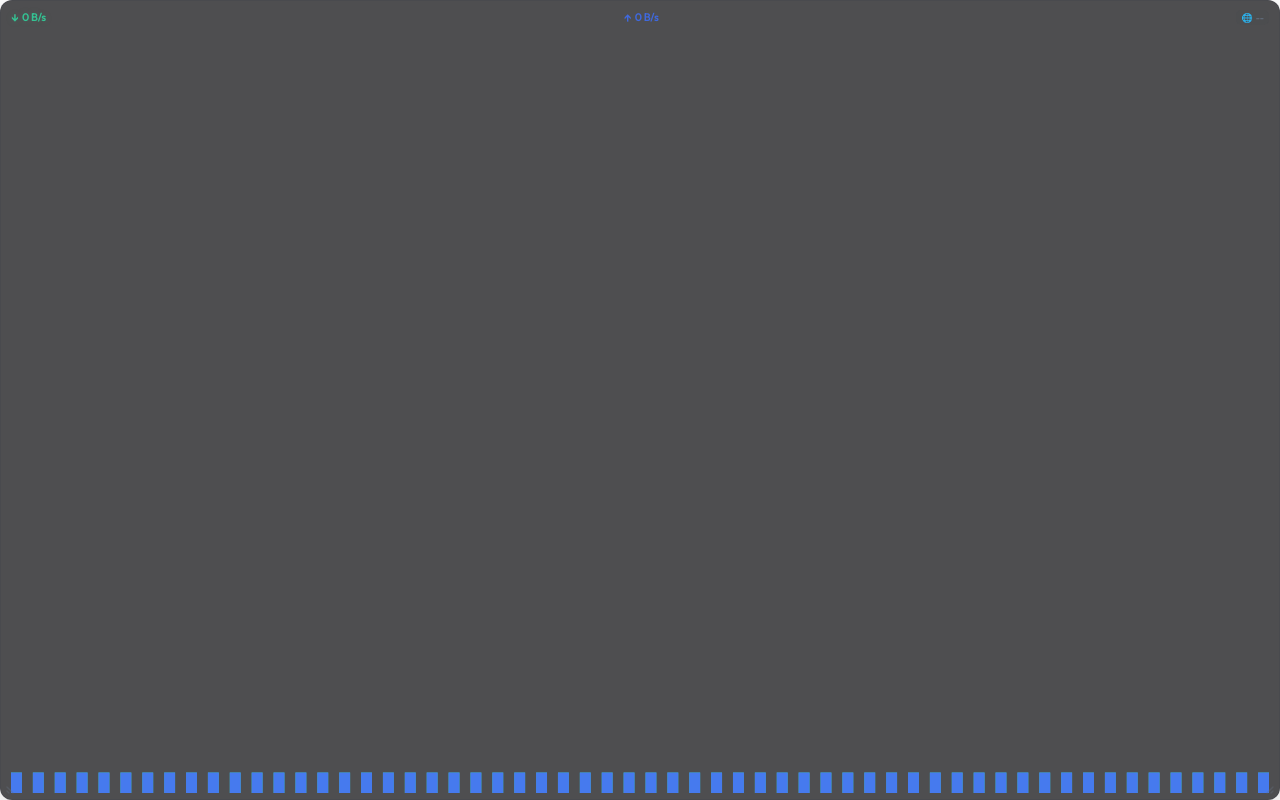
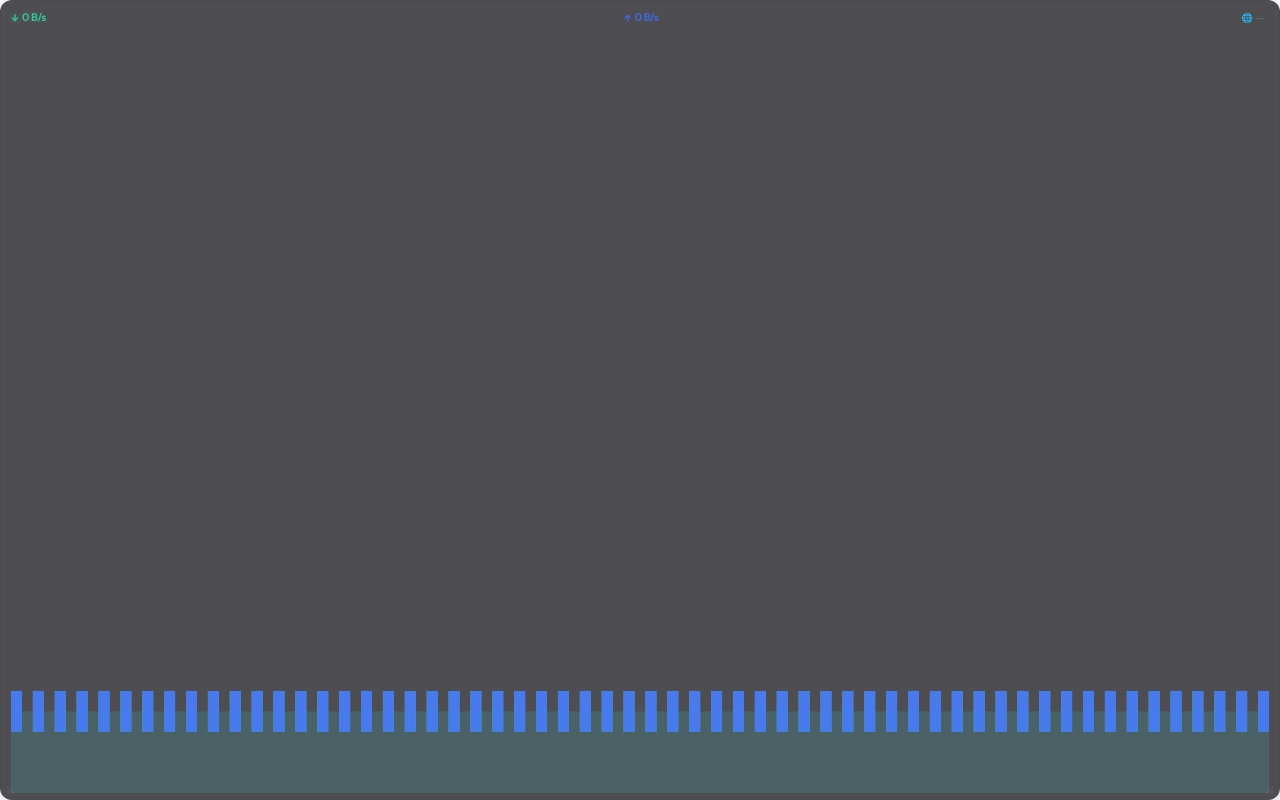
Before and after one commit to iharshraj1123/modern-internet-speed-meter, a SvelteKit app: page / in a window 1280 px wide. Built offline with nearby package versions, Linux system fonts and the light colour scheme.

Commit message:
Fix widget speed graph fallback rendering and SVG baseline calculation

```diff
--- a/src/routes/+page.svelte
+++ b/src/routes/+page.svelte
@@ -48,22 +48,22 @@
 
   // Compute SVG path string from history
   function getPathData(history, height, maxVal) {
-    if (maxVal === 0) maxVal = 1;
+    if (!maxVal || maxVal <= 0) maxVal = 1;
     const points = history.map((val, idx) => {
       const x = (idx / (history.length - 1)) * 230; // SVG width is ~230
-      const y = height - (val / maxVal) * (height - 4);
-      return `${x},${y}`;
+      const y = (height - 3) - (val / maxVal) * (height - 6);
+      return `${x.toFixed(1)},${y.toFixed(1)}`;
     });
     return `M ${points.join(" L ")}`;
   }
 
   // Compute SVG closed path for fill area
   function getAreaPathData(history, height, maxVal) {
-    if (maxVal === 0) maxVal = 1;
+    if (!maxVal || maxVal <= 0) maxVal = 1;
     const points = history.map((val, idx) => {
       const x = (idx / (history.length - 1)) * 230;
-      const y = height - (val / maxVal) * (height - 4);
-      return `${x},${y}`;
+      const y = (height - 3) - (val / maxVal) * (height - 6);
+      return `${x.toFixed(1)},${y.toFixed(1)}`;
     });
     return `M 0,${height} L ${points.join(" L ")} L 230,${height} Z`;
   }
@@ -249,16 +249,7 @@
     </div>
 
     <!-- Chart rendering -->
-    {#if $settings.graphType === 'combined'}
-      <div class="chart-container combined">
-        <svg viewBox="0 0 230 28" class="chart-svg" preserveAspectRatio="none">
-          <path d={combinedDownAreaPath} class="chart-area down-area" />
-          <path d={combinedUpAreaPath} class="chart-area up-area" />
-          <path d={combinedDownPath} class="chart-line down-line" />
-          <path d={combinedUpPath} class="chart-line up-line" />
-        </svg>
-      </div>
-    {:else if $settings.graphType === 'separate'}
+    {#if $settings.graphType === 'separate'}
       <div class="chart-container split">
         <svg viewBox="0 0 230 12" class="chart-svg" preserveAspectRatio="none">
           <path d={downAreaPath} class="chart-area down-area" />
@@ -267,6 +258,18 @@
         <svg viewBox="0 0 230 12" class="chart-svg" preserveAspectRatio="none">
           <path d={upAreaPath} class="chart-area up-area" />
           <path d={upPath} class="chart-line up-line" />
+        </svg>
+      </div>
+    {:else if $settings.graphType === 'hidden'}
+      <!-- Hidden graph -->
+    {:else}
+      <!-- Combined Graph (Default) -->
+      <div class="chart-container combined">
+        <svg viewBox="0 0 230 28" class="chart-svg" preserveAspectRatio="none">
+          <path d={combinedDownAreaPath} class="chart-area down-area" />
+          <path d={combinedUpAreaPath} class="chart-area up-area" />
+          <path d={combinedDownPath} class="chart-line down-line" />
+          <path d={combinedUpPath} class="chart-line up-line" />
         </svg>
       </div>
     {/if}
```
